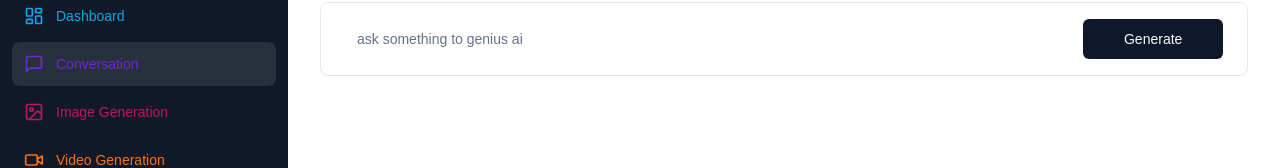
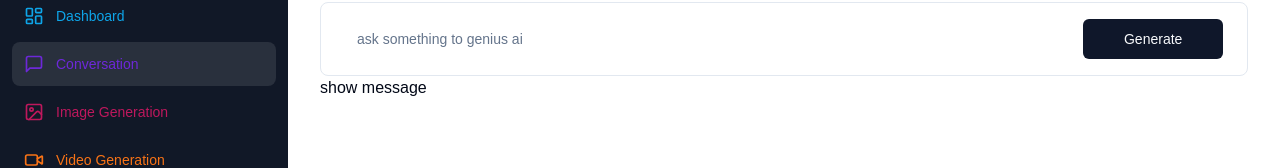
Before and after one commit to Praveen8160/Genius_AI, a Next.js app: page /Conversation in a window 1280 px wide. Shown: the part 118-286 px from the top of the page. Built offline with nearby package versions, Linux system fonts and the light colour scheme.

Commit message:
add hugging face api

```diff
--- a/package.json
+++ b/package.json
@@ -14,6 +14,7 @@
     "@radix-ui/react-dialog": "^1.1.2",
     "@radix-ui/react-label": "^2.1.0",
     "@radix-ui/react-slot": "^1.1.0",
+    "axios": "^1.7.7",
     "class-variance-authority": "^0.7.0",
     "clsx": "^2.1.1",
     "lucide-react": "^0.453.0",
--- a/src/app/(dashboard)/(routes)/Conversation/page.tsx
+++ b/src/app/(dashboard)/(routes)/Conversation/page.tsx
@@ -53,6 +53,9 @@ function page() {
             </form>
         </Form>
         </div>
+        <div>
+          show message
+        </div>
       </div>
     </div>
   );
```
Also changed, not shown: 2 other files (tests, documents, lock files or other folders).
